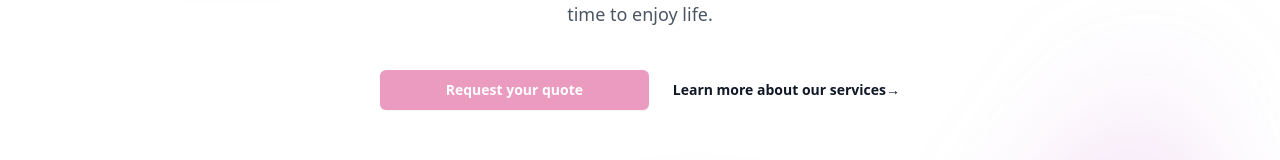
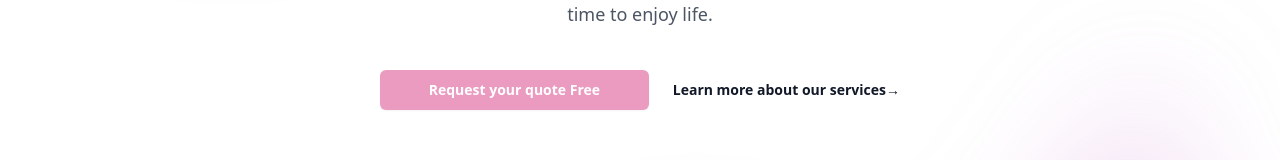
Before and after one commit to Claudio-Silva-Bispo/tm-project-site, a Next.js app: page / in a window 1280 px wide. Shown: the part 490-650 px from the top of the page. Built offline with nearby package versions, Linux system fonts and the light colour scheme; no server answers; a web font is replaced by a local one.

Commit message:
ajuste no texto da home

```diff
--- a/src/components/Home.tsx
+++ b/src/components/Home.tsx
@@ -36,7 +36,7 @@ export default function HomePage() {
                         <a
                             href="/FormQuote"
                             className="rounded-md bg-[#EB9AC0] px-3.5 py-2.5 text-sm font-semibold text-white shadow-sm hover:bg-[#B3CEE5] focus-visible:outline focus-visible:outline-2 focus-visible:outline-offset-2 focus-visible:outline-indigo-600 w-[70%] sm:w-[40%]"
-                        >Request your quote
+                        >Request your quote Free
 
                         </a>
                         <a href="/Services" className="text-sm font-semibold leading-6 text-gray-900 text-left ">Learn more about our services
```
